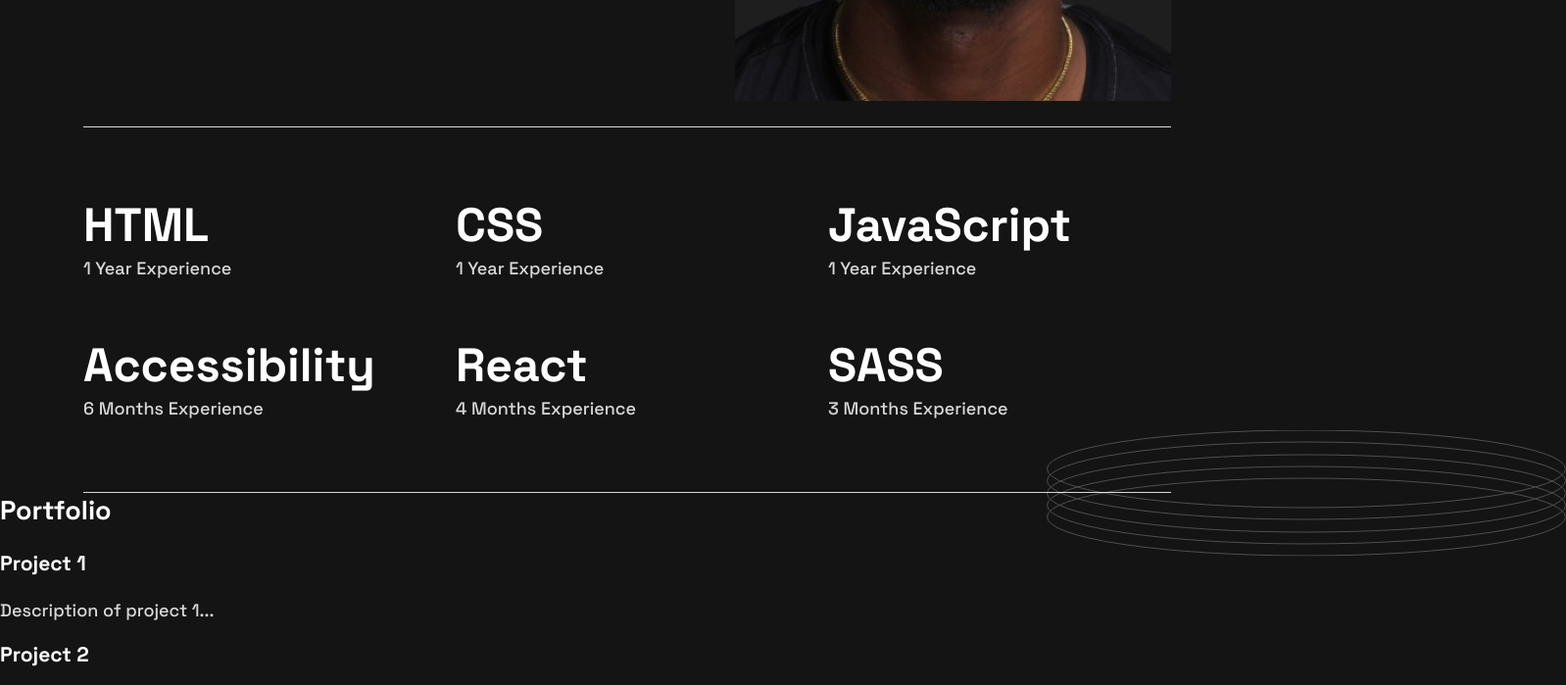
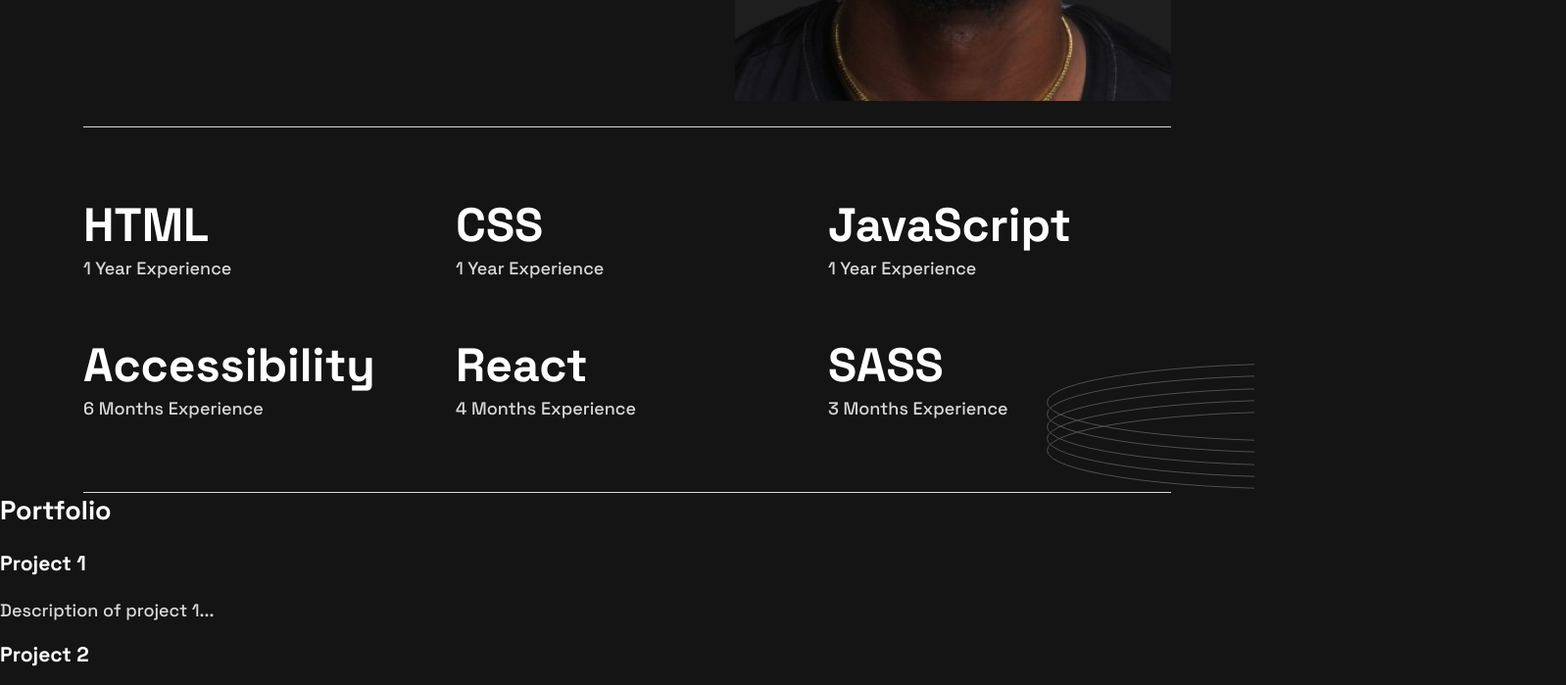
Before and after one commit to Ifouzezi/fem-portfolio, a plain HTML site: page index.html in a window 1280 px wide. Shown: the part 615-1314 px from the top of the page at 98% size, 1598 px wide, since content can reach past the window. Drawn offline with Linux system fonts and the light colour scheme.

Commit message:
Update style.css

```diff
--- a/style.css
+++ b/style.css
@@ -310,8 +310,10 @@ svg path:hover {
   }
 
   /* SKILLS */
+
     .skills {
       position: relative;
+      overflow: hidden;
     }
 
     .skills__wrapper {
@@ -338,9 +340,11 @@ svg path:hover {
 
     .skills__rings {
       position: absolute;
-      bottom: 0;
+      bottom: 68px;
       left: 50%;
       translate: 0 50%;
+      z-index: -1;
+      height: auto;
     }
 
     @media (min-width: 37.5em) {
```
